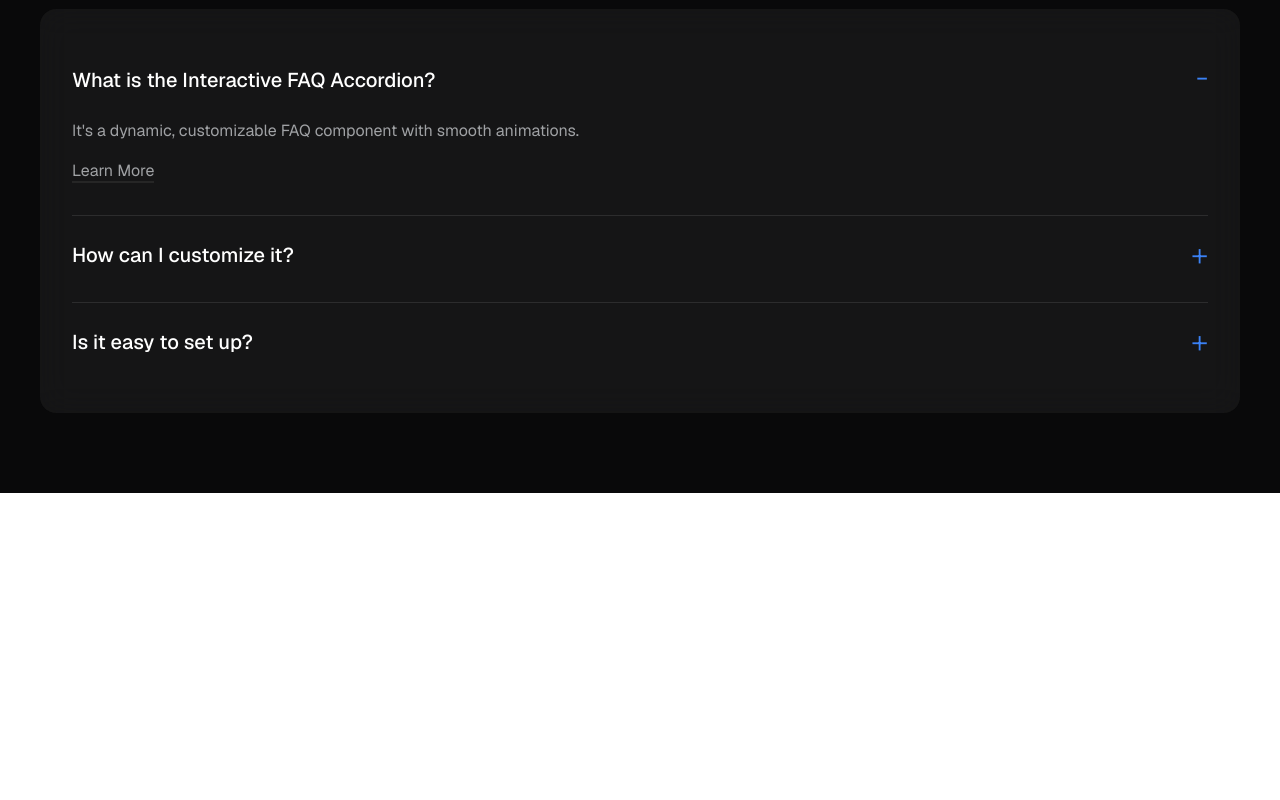
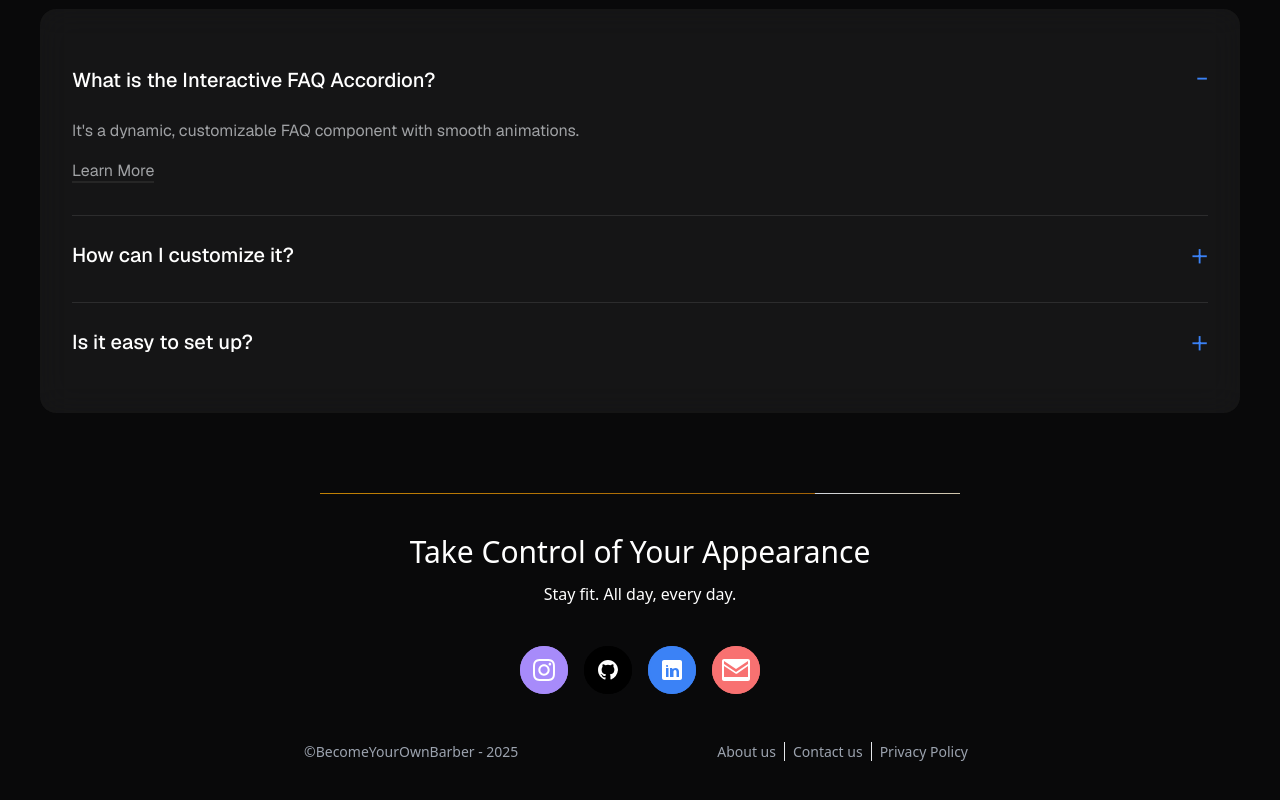
Before and after one commit to lucasjolibois54/byob-ebook, a Next.js app: page / in a window 1280 px wide. Shown: the part 5762-6562 px from the top of the page. Before the commit the page ends 6255 px from the top, so only its background shows below. Built offline with nearby package versions, Linux system fonts and the light colour scheme.

Commit message:
Update layout.tsx

```diff
--- a/app/(pages)/layout.tsx
+++ b/app/(pages)/layout.tsx
@@ -2,7 +2,7 @@ import type { Metadata } from "next";
 import { Geist, Geist_Mono } from "next/font/google";
 import "./../globals.css";
 import Nav from "../components/main/header/nav";
-//import Footer from "../components/main/footer/footer";
+import Footer from "../components/main/footer/footer";
 import MobileNav from "../components/main/header/mobilenav";
 
 const geistSans = Geist({
@@ -33,7 +33,7 @@ export default function RootLayout({
         <Nav />
         <MobileNav />
         {children}
-        {/* <Footer /> */}
+        <Footer />
       </body>
     </html>
   );
```
